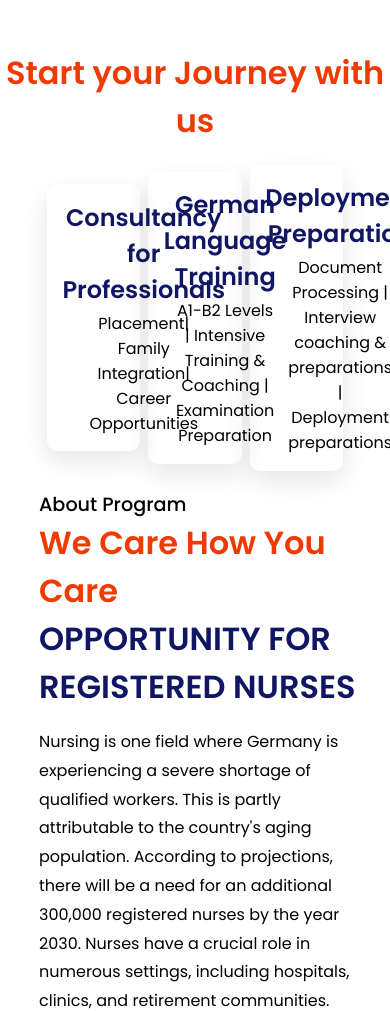
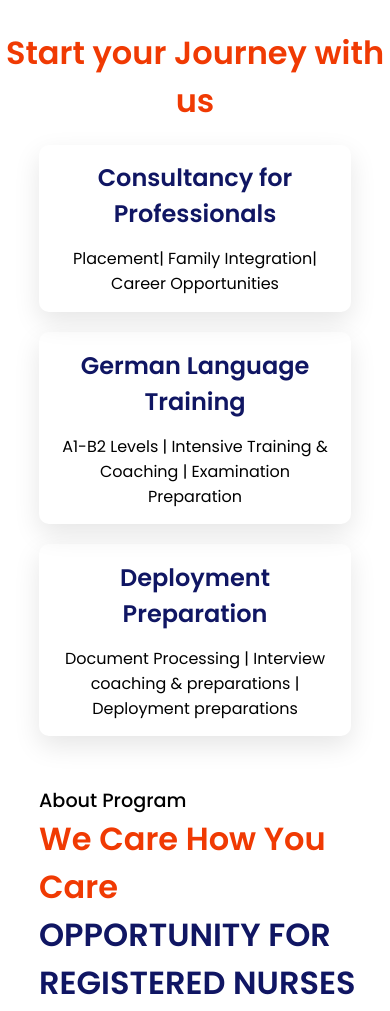
Before and after one commit to Sanjay9745/Edu-pace, a PHP site: page /carrer-abroad.html in a window 390 px wide. Shown: the part 736-1747 px from the top of the page. Run offline with PHP 8.4, Linux system fonts and the light colour scheme.

Commit message:
career page

```diff
--- a/css/career-abroad.css
+++ b/css/career-abroad.css
@@ -288,7 +288,17 @@
     box-shadow: 0px 10px 27px 0px rgba(0, 0, 0, 0.1);
     z-index: 100;
   }
+  .journey-container{
+    margin: 30px 0;
+  }
+  .journey-container .journey-content{
+flex-direction: column;
+gap:20px;
 
+}
+.journey-content .journey-cards {
+    width: 100%;
+}
   .german-program-section {
     display: flex;
     flex-direction: column;
```
